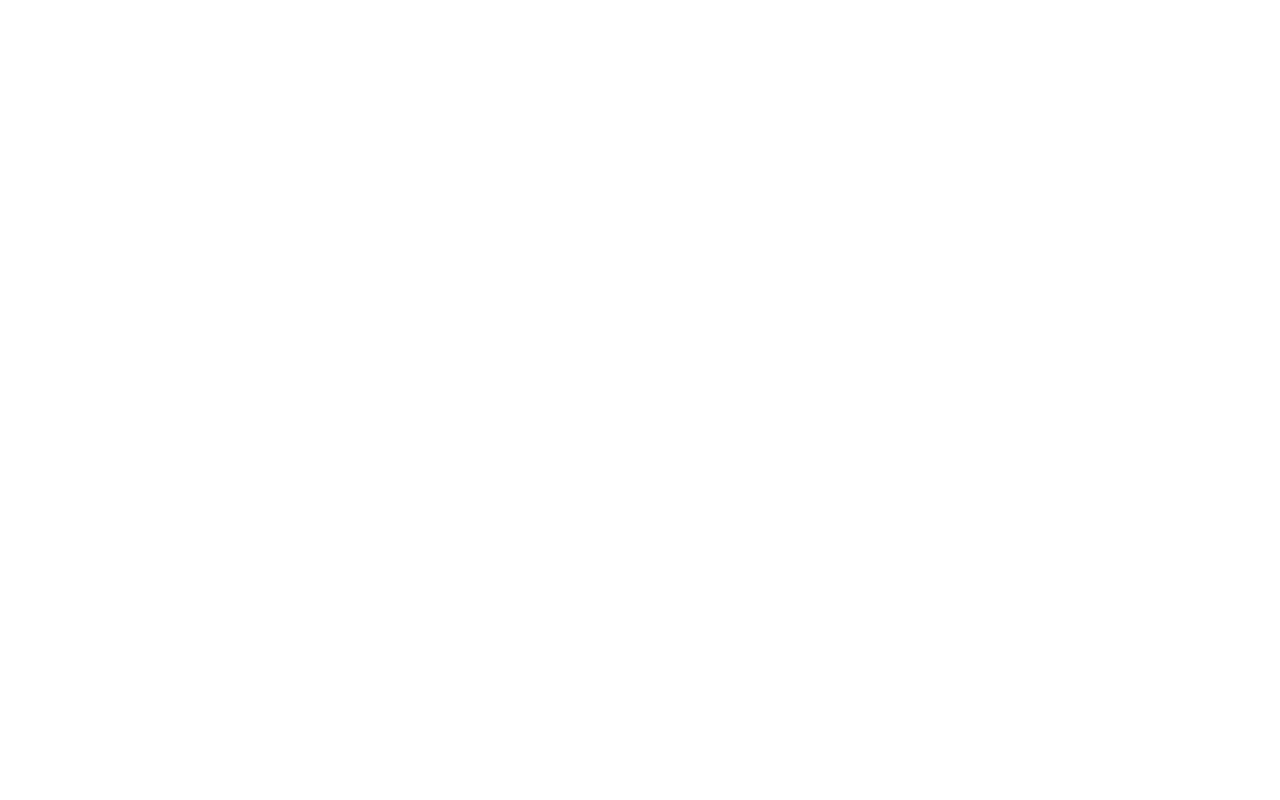
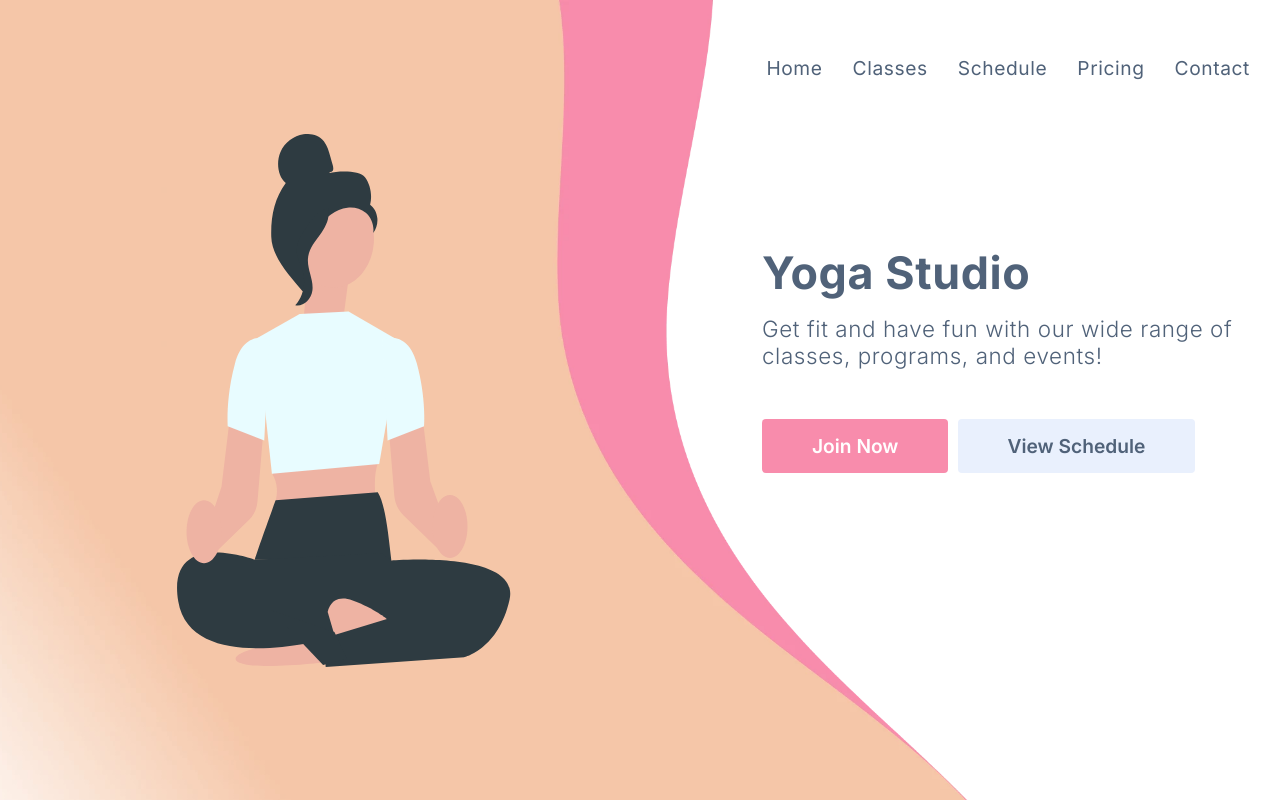
Before and after one commit to sunnysoleil/yoga-studio-landing-page, a plain HTML site: page index.html in a window 1280 px wide. Drawn offline with Linux system fonts and the light colour scheme.

Commit message:
completed

```diff
--- a/index.html
+++ b/index.html
@@ -1,23 +1,39 @@
-<!DOCTYPE html>
 <html lang="en">
 <head>
     <meta charset="UTF-8">
     <meta name="viewport" content="width=device-width, initial-scale=1.0">
     <link rel="preconnect" href="https://fonts.googleapis.com">
     <link rel="preconnect" href="https://fonts.gstatic.com" crossorigin>
-    <link href="https://fonts.googleapis.com/css2?family=Inter:wght@100..900&display=swap" rel="stylesheet">
-    <link rel="stylesheet" href="styles.css">
+    <link href="https://fonts.googleapis.com/css2?family=Inter:ital,opsz,wght@0,14..32,100..900;1,14..32,100..900&display=swap" rel="stylesheet">
+    <link rel="stylesheet" href="style.css">
     <title>Yoga Studio</title>
 </head>
 <body>
     <header>
-
+        <nav class="desktop-nav">
+            <ul>
+                <li><a href="#">Home</a></li>
+                <li><a href="#">Classes</a></li>
+                <li><a href="#">Schedule</a></li>
+                <li><a href="#">Pricing</a></li>
+                <li><a href="#">Contact</a></li>
+            </ul>
+        </nav>
+        <nav class="mobile-nav">
+            <img src="assets/hamburger.svg" alt="">
+        </nav>
     </header>
-    <main>
-
+    <main class="">
+        <div class="main-section">
+            <div class="main-content">
+                <h1>Yoga Studio</h1>
+                <p>Get fit and have fun with our wide range of classes, programs, and events!</p>
+                <div class="main-buttons">
+                    <button class="btn-1" onclick="">Join Now</button>
+                    <button class="btn-2" onclick="">View Schedule</button>
+                </div>
+            </div>
+        </div>
     </main>
-    <footer>
-
-    </footer>
 </body>
 </html>
--- /dev/null
+++ b/style.css
@@ -0,0 +1,150 @@
+* {
+    box-sizing: border-box;
+}
+
+body {
+    max-width: 1400px;
+    margin: auto 30px;
+    font-family: "Inter", sans-serif;
+    letter-spacing: .6px;
+    background-color: #fff;
+    color: #506279;
+    background-image: url(assets/lotus-position.svg) , url(assets/waves-mobile.webp);
+    background-repeat: no-repeat;
+    background-position: center bottom 40px , center bottom;
+    background-size: 100vw 50vh , 100vw 50vh;
+}
+
+header {
+    display: flex;
+    justify-content: flex-end;
+    margin: 40px auto;
+}
+
+.desktop-nav ul {
+    display: flex;
+    flex-direction: row;
+    column-gap: 30px;
+    list-style: none;
+}
+
+.desktop-nav li {
+    font-size: 1.2rem;
+    font-weight: 400;
+}
+
+.desktop-nav a {
+    text-decoration: none;
+    color: #506279;
+}
+
+.mobile-nav {
+    display: none;
+}
+
+.main-content {
+    display: block;
+    text-align: center;
+}
+
+h1 {
+    margin-bottom: 15px;
+    font-size: 2.8rem;
+}
+
+p {
+    margin-top: 15px;
+    font-size: 1.4rem;
+    font-weight: 300;
+}
+
+.main-buttons {
+    margin-top: 50px;
+}
+
+button {
+    padding: 15px 50px;
+    border: none;
+    border-radius: 4px;
+    font-family: "Inter", sans-serif;
+    font-size: 1.2rem;
+    font-weight: 600;
+}
+
+button + button {
+    margin-left: 4px;
+}
+
+.btn-1 {
+    margin-bottom: 10px;
+    background-color: #F88CAC;
+    color: #fff;
+}
+
+.btn-2 {
+    margin-bottom: 10px;
+    background-color: #E9F0FD;
+    color: #506279;
+}
+
+@media (max-width: 600px) {
+    body {
+        width: 90%;
+        margin: auto auto;
+    }
+
+    .desktop-nav {
+        display: none;
+    }
+
+    .mobile-nav {
+        display: block;
+    }
+
+    .mobile-nav img {
+        width: 50px;
+    }
+
+    .main-buttons {
+        display: flex;
+        justify-content: center;
+        gap: 10px;
+    }
+
+    h1 {
+        font-size: 2rem;
+    }
+
+    p {
+        font-size: 1rem;
+    }
+
+    button {
+        padding: 10px 25px;
+        font-size: .9rem;
+    }
+
+    button + button {
+        margin-left: -2px;
+    }
+
+}
+
+@media (min-width: 970px) {
+    body {
+        background-image: url(assets/lotus-position.svg) , url(assets/waves-desktop.webp);
+        background-repeat: no-repeat;
+        background-position: left 4% top 50% , center left -60px;
+        background-size: 45% , 110% 100vh;
+    }
+    .main-section {
+        width: 40%;
+        margin-left: auto;
+        margin-top: 150px;
+    }
+
+    .main-content {
+        text-align: left;
+    }
+
+}
--- a/styles.css
+++ /dev/null
@@ -1,3 +0,0 @@
-* {
-
-}
```
Also changed, not shown: 1 other file.
